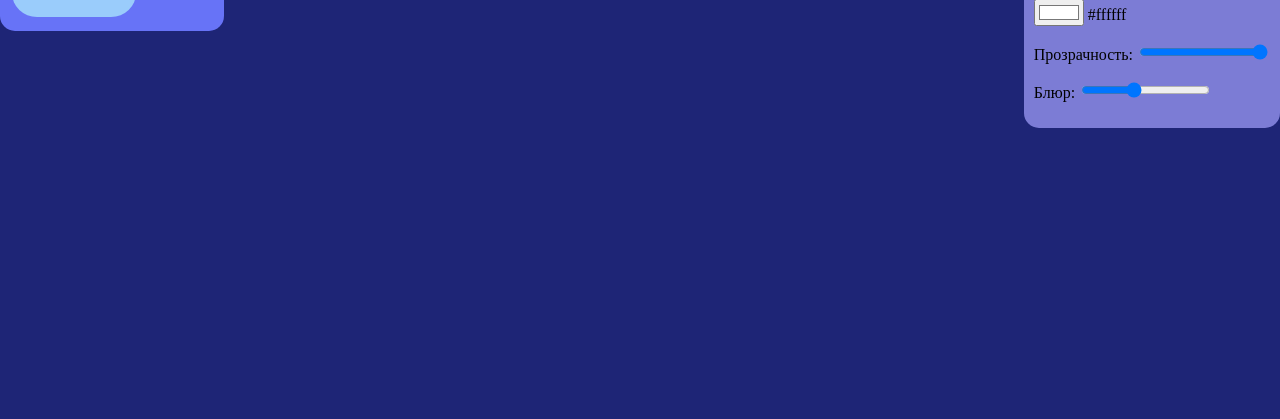
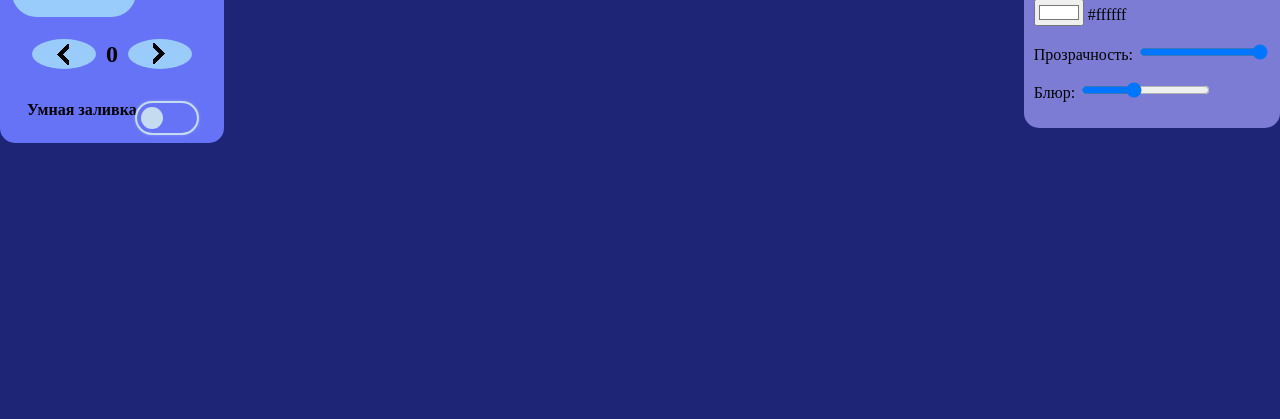
Before and after one commit to AnnaSusak/textInBubbleDetecting, a Flask app: template templates/uploaded.html in a window 1280 px wide. Shown: the part 330-749 px from the top of the page. Run offline with Flask 3, Linux system fonts and the light colour scheme; the template is opened without the code that fills it, so the values that code supplies are empty; parts of the project's set-up code (start-up, migrations or seed data) failed here and were passed over.

Commit message:
new buts

```diff
--- a/static/style.css
+++ b/static/style.css
@@ -184,7 +184,7 @@ background-color:#67F38E;
     margin-top:15px;
     margin-left:10px;
 }
-#refresh-button{
+.icon-but{
 
     border-radius: 50%;
     width:25px;
@@ -192,6 +192,17 @@ background-color:#67F38E;
     justify-content: center;
     align-items: center;
 
+}
+.icon-but2{
+
+    border-radius: 50%;
+    width:5px;
+    height:5px;
+    display: flex;
+    justify-content: center;
+    align-items: center;
+    margin-left:10px;
+margin-right:10px;
 }
 .switch input
 {
@@ -311,7 +322,7 @@ margin-bottom:0;}
 .input-file input[type=file]:disabled + .input-file-btn {
 	background-color: #eee;
 }
-#upload-forms{
+#upload-forms {
 display: flex;
     flex-direction: column; /* Добавляем это свойство */
     align-items: center;
@@ -326,6 +337,16 @@ margin-top:0;
 }
 #alightmentColorPicker{
 margin:3px;}
+#back-forward {
+    display: flex;
+    align-items: center; /* Центрируем элементы по вертикали */
+  justify-content: center;
+    }
+#switch-container2 {
+    display: flex;
+    align-items: center; /* Центрируем элементы по вертикали */
+  justify-content: center;
+    }
 @media (max-width: 670px) {
    #all{
    display: flex;
@@ -369,4 +390,5 @@ display: flex;
     align-items: center;
     justify-content: center;
     }
+
 }
--- a/templates/uploaded.html
+++ b/templates/uploaded.html
@@ -41,7 +41,7 @@
             <div><textarea id="translated-text"></textarea></div>
             <div id="translate-refresh">
                 <button class="button" id="translate-button">Вставить</button>
-                <button id="refresh-button" class="button">
+                <button id="refresh-button" class="button icon-but">
                     <img src="static/refresh.png" alt="Refresh" id="refresh-picture"/>
                 </button>
             </div>
@@ -50,6 +50,22 @@
             </div>
             <div></div>
             <button class="button" onclick="downloadImage()">Скачать</button>
+            <div id="back-forward">
+                <button class="button icon-but2" id="forw" >
+                    <img src="static/back.png" alt="backward"/>
+                </button>
+                <h2>0</h2>
+                <button class="button icon-but2" id="back">
+                    <img src="static/forw.png" alt="forward"/>
+                </button>
+            </div>
+            <div id="switch-container2">
+                <h4>Умная заливка</h4>
+                <label class="switch">
+                    <input type="checkbox" id="checkboxAlightment2">
+                    <span class="slider"></span>
+                </label>
+            </div>
         </div>
     </div>
     <div id="picture-download" style="position: relative;">
```
Also changed, not shown: static/back.png (added), static/forw.png (added).
